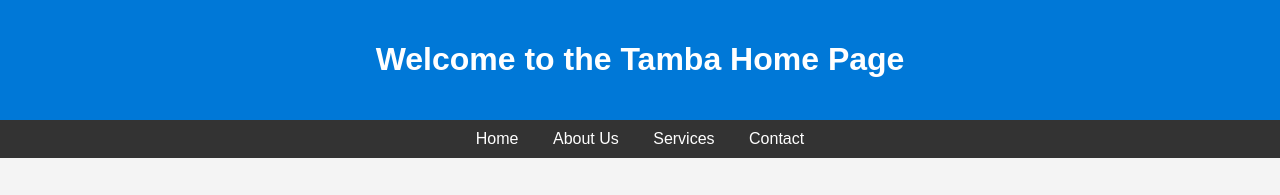
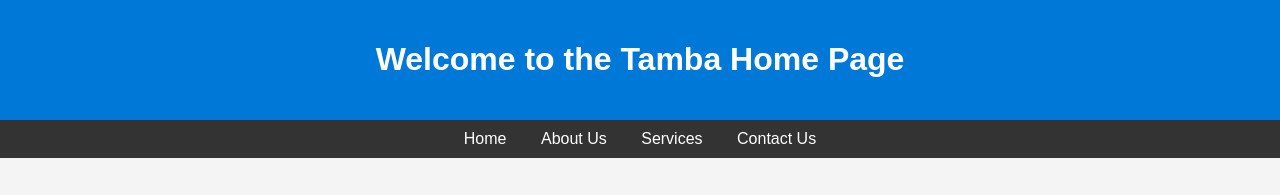
Before and after one commit to siddugour/tamba, a plain HTML site: page index.html in a window 1280 px wide. Shown: the top 195 px of the page. Drawn offline with Linux system fonts and the light colour scheme.

Commit message:
Update index.html

```diff
--- a/index.html
+++ b/index.html
@@ -49,7 +49,7 @@
     <a href="#">Home</a>
     <a href="#">About Us</a>
     <a href="#">Services</a>
-    <a href="../contactus.html">Contact</a>
+    <a href="./contactus.html">Contact Us</a>
   </nav>
   <main>
     <h2>Hello, AEM User!</h2>
```
